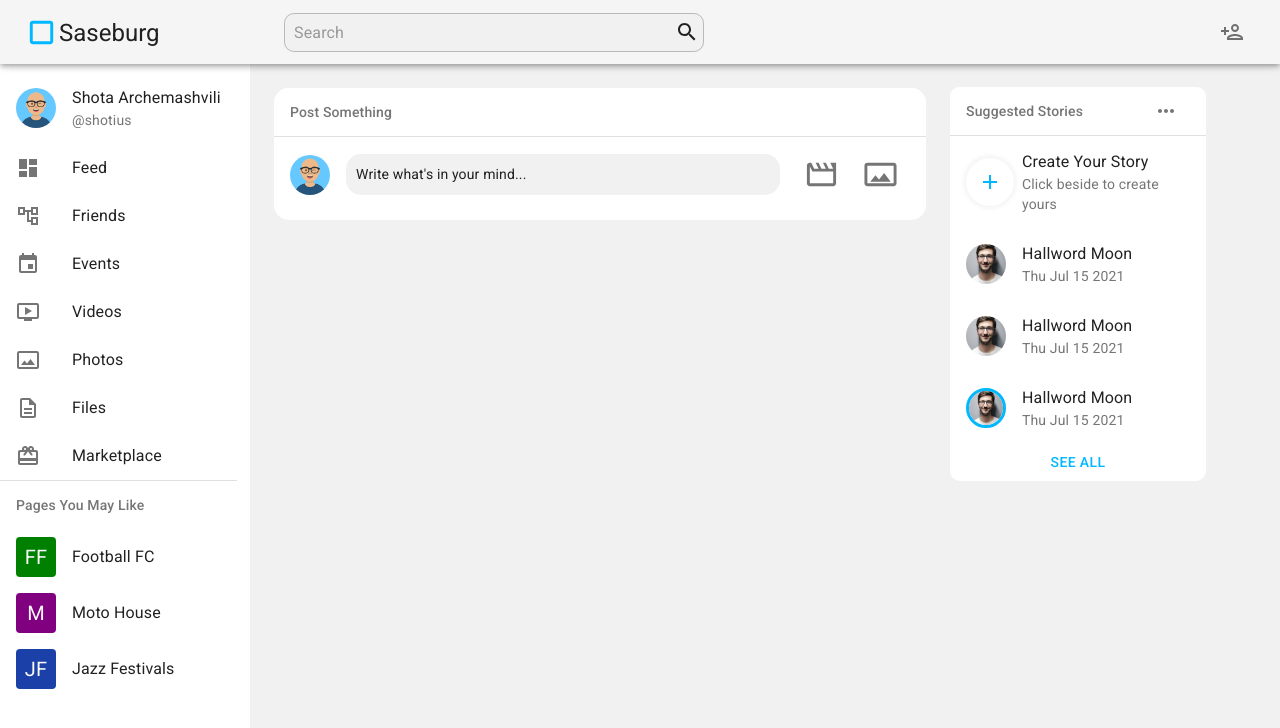
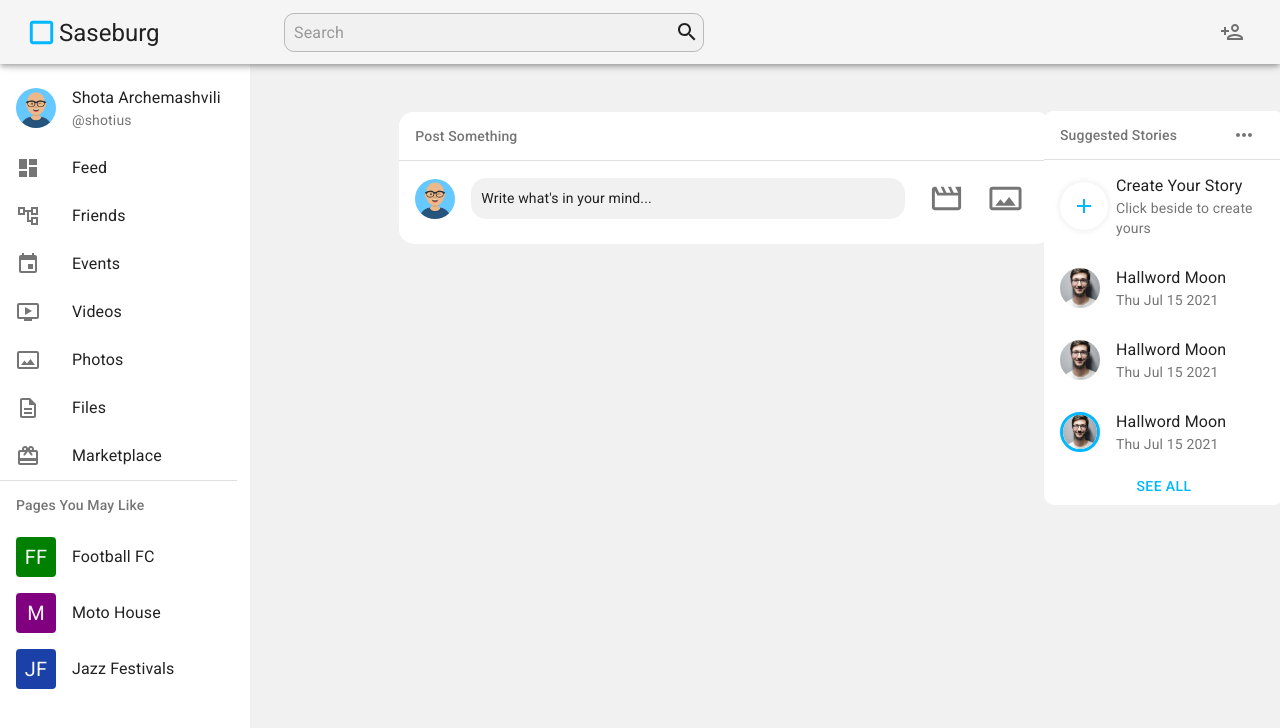
Before and after one commit to VanoAkofashvili/node_react_social_media, a React (Create React App) app in the folder frontend/: page /home in a window 1280 px wide. Shown: the top 728 px of the page. Built offline with nearby package versions, Linux system fonts and the light colour scheme.

Commit message:
adding home template

```diff
--- a/frontend/package.json
+++ b/frontend/package.json
@@ -15,6 +15,7 @@
     "@types/node": "^12.20.15",
     "@types/react": "^17.0.11",
     "@types/react-dom": "^17.0.8",
+    "@types/react-redux": "^7.1.18",
     "@types/react-router-dom": "^5.1.7",
     "@types/react-transition-group": "^4.4.1",
     "axios": "^0.21.1",
--- a/frontend/src/components/templates/HomeTemplate/HomeTemplate.tsx
+++ b/frontend/src/components/templates/HomeTemplate/HomeTemplate.tsx
@@ -1,5 +1,72 @@
-import React from 'react'
+import React from "react";
+import { makeStyles, createStyles, Theme } from "@material-ui/core/styles";
+import Paper from "@material-ui/core/Paper";
+import Grid from "@material-ui/core/Grid";
+import { Hidden } from "@material-ui/core";
+import Sidebar from "../../molecules/Sidebar";
+import Main from "../../organizms/PostsOnHome";
+import Header from "../../organizms/Header";
+import Stories from "../../molecules/Stories";
 
-export const HomeTemplate:React.FC = () => {
-    return <div></div>
-}
+const useStyles = makeStyles((theme: Theme) =>
+  createStyles({
+    root: {
+      flexGrow: 1,
+      maxWidth: "1560px",
+      margin: "auto",
+    },
+    paper: {
+      padding: theme.spacing(2),
+      textAlign: "center",
+      color: theme.palette.text.secondary,
+    },
+    grid: {
+      justifyContent: "space-between",
+    },
+    sider: {
+      width: "250px",
+    },
+    active: {
+      width: "250px",
+    },
+    stories: {
+      width: "260px",
+    },
+  })
+);
+
+export const HomeTemplate: React.FC = () => {
+  const classes = useStyles();
+
+  return (
+    <div className={classes.root}>
+      <Grid container spacing={3} className={classes.grid}>
+        <Grid item xs={12}>
+            <Header />
+          {/* <Paper className={classes.paper}>xs=12</Paper> */}
+        </Grid>
+        <Hidden smDown>
+          <Grid item className={classes.sider}>
+              <Sidebar />
+            {/* <Paper className={classes.paper}>Sider</Paper> */}
+          </Grid>
+        </Hidden>
+        <Grid item sm={12} md={5}>
+            <Main />
+          {/* <Paper className={classes.paper}>Posts</Paper> */}
+        </Grid>
+        <Hidden smDown>
+          <Grid item className={classes.stories}>
+              <Stories />
+            {/* <Paper className={classes.paper}>Storius</Paper> */}
+          </Grid>
+        </Hidden>
+        {/* <Hidden mdDown>
+          <Grid item className={classes.active}>
+            <Paper className={classes.paper}>active</Paper>
+          </Grid>
+        </Hidden> */}
+      </Grid>
+    </div>
+  );
+};
--- a/frontend/src/index.tsx
+++ b/frontend/src/index.tsx
@@ -1,6 +1,7 @@
 import React from "react";
 import ReactDOM from "react-dom";
 import App from "./App";
+// import {Provider} from 'react-redux'
 
 ReactDOM.render(
     <App />,
--- a/frontend/src/pages/Home.tsx
+++ b/frontend/src/pages/Home.tsx
@@ -3,14 +3,16 @@ import Sidebar from "../components/molecules/Sidebar";
 import Stories from "../components/molecules/Stories";
 import Header from '../components/organizms/Header'
 import PostsOnHome from "../components/organizms/PostsOnHome";
+import { HomeTemplate } from "../components/templates/HomeTemplate";
 
  const Home: React.FC = () =>  {
   return (
     <>
-      <Header />
+      {/* <Header />
       <Sidebar />
       <PostsOnHome />
-      <Stories />
+      <Stories /> */}
+      <HomeTemplate />
     </>
   );
 }
```
Also changed, not shown: 1 other file (tests, documents, lock files or other folders).
